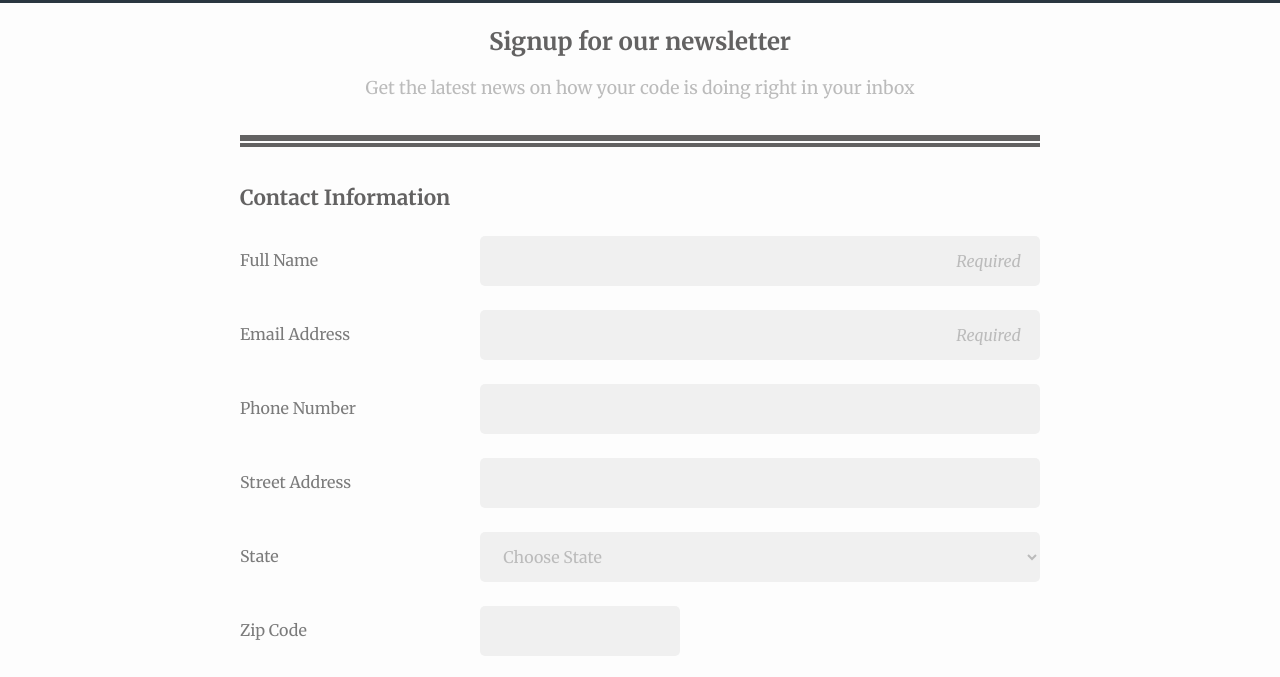
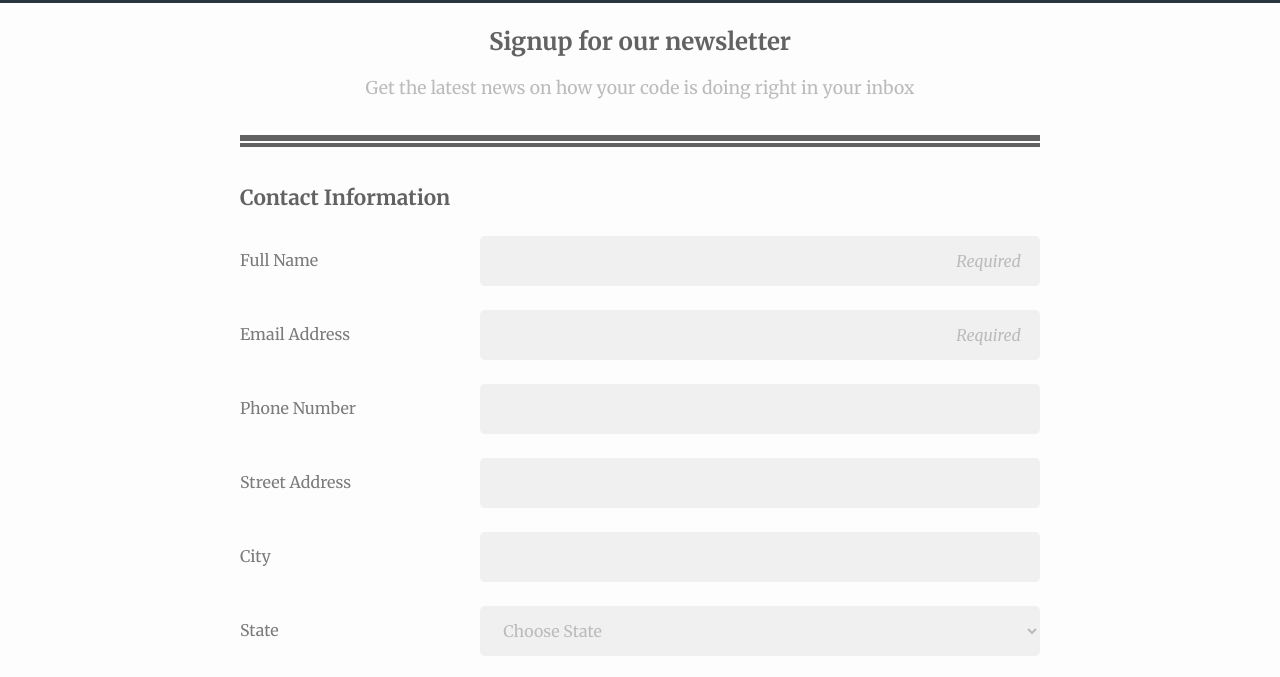
Before and after one commit to StarlightDebugger/registration-form, a plain HTML site: page index.html in a window 1280 px wide. Shown: the part 77-754 px from the top of the page. Drawn offline with Linux system fonts and the light colour scheme.

Commit message:
forgot the city! Add city

```diff
--- a/index.html
+++ b/index.html
@@ -41,6 +41,10 @@
             <div class="label-input-pair">
               <label for="address">Street Address</label>
               <input type="text" id="address" name="address">
+            </div>
+            <div class="label-input-pair">
+              <label for="city">City</label>
+              <input type="text" id="city" name="city">
             </div>
             <div class="label-input-pair">
             <label for="state">State</label>
```
